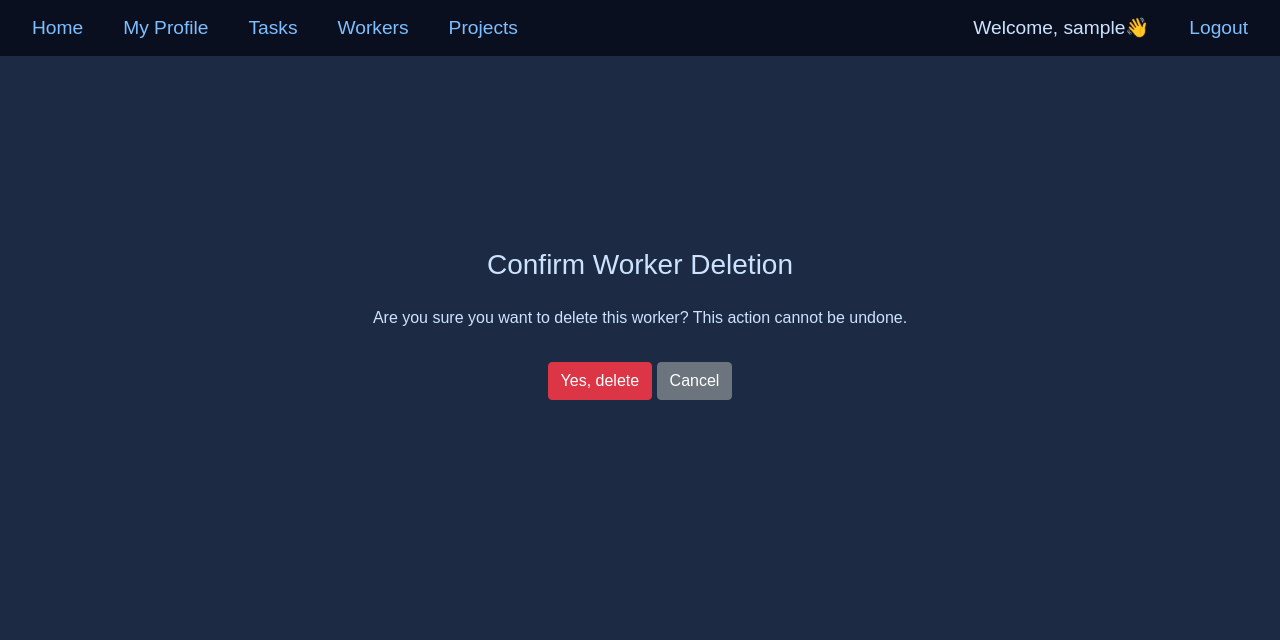
After one commit to sosunovych-andrii/task-manager, a Django app: page /projects/1/delete/ in a window 1280 px wide. The commit adds this page. Shown: the top 640 px of the page. Run offline with Django 5.2, Linux system fonts and the light colour scheme; a user stored in the database is signed in; tables that the repository leaves empty hold one stand-in row (values such as "Sample post"); some libraries are stand-ins or nearby versions.

Commit message:
Implement worker update/delete functionality

```diff
--- a/core/urls.py
+++ b/core/urls.py
@@ -7,7 +7,11 @@ from core.views import (
     WorkerListView,
     TaskListView,
     MyProfileView,
+    WorkerUpdateView, WorkerDeleteView,
+
 )
+
+
 
 urlpatterns = [
     path("", index, name="index"),
@@ -15,7 +19,9 @@ urlpatterns = [
     path("projects/", ProjectListView.as_view(), name="project-list"),
     path("workers/", WorkerListView.as_view(), name="worker-list"),
     path("tasks/", TaskListView.as_view(), name="task-list"),
-    path("my-profile/", MyProfileView.as_view(), name="my-profile")
+    path("my-profile/", MyProfileView.as_view(), name="my-profile"),
+    path("projects/<int:pk>/update/", WorkerUpdateView.as_view(), name="worker-update"),
+    path("projects/<int:pk>/delete/", WorkerDeleteView.as_view(), name="worker-delete")
 ]
 
 app_name = "core"
--- a/core/views.py
+++ b/core/views.py
@@ -7,7 +7,7 @@ from django.shortcuts import render, redirect
 from django.urls import reverse_lazy
 from django.views import generic
 
-from core.forms import SignUpForm, MyProfileForm
+from core.forms import SignUpForm, MyProfileForm, WorkerForm
 from core.models import Project, Task, Worker
 
 
@@ -98,3 +98,18 @@ class MyProfileView(LoginRequiredMixin, generic.UpdateView):
 
     def get_object(self, **kwargs) -> User:
         return self.request.user
+
+
+class WorkerUpdateView(LoginRequiredMixin, generic.UpdateView):
+    model = Worker
+    form_class = WorkerForm
+    context_object_name = "worker"
+    template_name = "core/worker_form.html"
+    success_url = reverse_lazy("core:worker-list")
+
+
+class WorkerDeleteView(LoginRequiredMixin, generic.DeleteView):
+    model = Worker
+    context_object_name = "worker"
+    template_name = "core/worker_delete.html"
+    success_url = reverse_lazy("core:worker-list")
--- /dev/null
+++ b/static/css/forms.css
@@ -0,0 +1,24 @@
+.create-update-container {
+  max-width: 75vh;
+  margin: 1.5rem auto;
+  padding: 1.5rem;
+  background-color: #0f1d3a;
+  border: 1px solid #cce3ff;
+  border-radius: 1rem;
+  color: #cce3ff;
+  box-shadow: 0 0 10px rgba(0, 0, 0, 0.2);
+}
+
+.create-update-container h3 {
+  text-align: center;
+  margin-bottom: 1.5rem;
+}
+
+.delete-container {
+  display: flex;
+  flex-direction: column;
+  justify-content: center;
+  margin: 15% auto;
+  text-align: center;
+  gap: 1rem;
+}
--- a/templates/base.html
+++ b/templates/base.html
@@ -21,6 +21,7 @@
   <link rel="stylesheet" href="{% static 'css/auth.css' %}">
   <link rel="stylesheet" href="{% static 'css/cards-grid.css' %}">
   <link rel="stylesheet" href="{% static 'css/my_profile.css' %}">
+  <link rel="stylesheet" href="{% static 'css/forms.css' %}">
   <script src="{% static 'js/main.js' %}"></script>
 
 </head>
--- /dev/null
+++ b/templates/core/worker_delete.html
@@ -0,0 +1,13 @@
+{% extends "base.html" %}
+
+{% block content %}
+  <div class="delete-container">
+    <h3>Confirm Worker Deletion</h3>
+    <p>Are you sure you want to delete this worker? This action cannot be undone.</p>
+    <form action="" method="post">
+      {% csrf_token %}
+      <input type="submit" value="Yes, delete" class="btn btn-danger">
+      <a href="{% url 'core:worker-list' %}" class="btn btn-secondary">Cancel</a>
+    </form>
+  </div>
+{% endblock %}
```
Also changed, not shown: core/forms.py (+22 -0 lines), templates/core/worker_form.html (added, +13 -0 lines).
